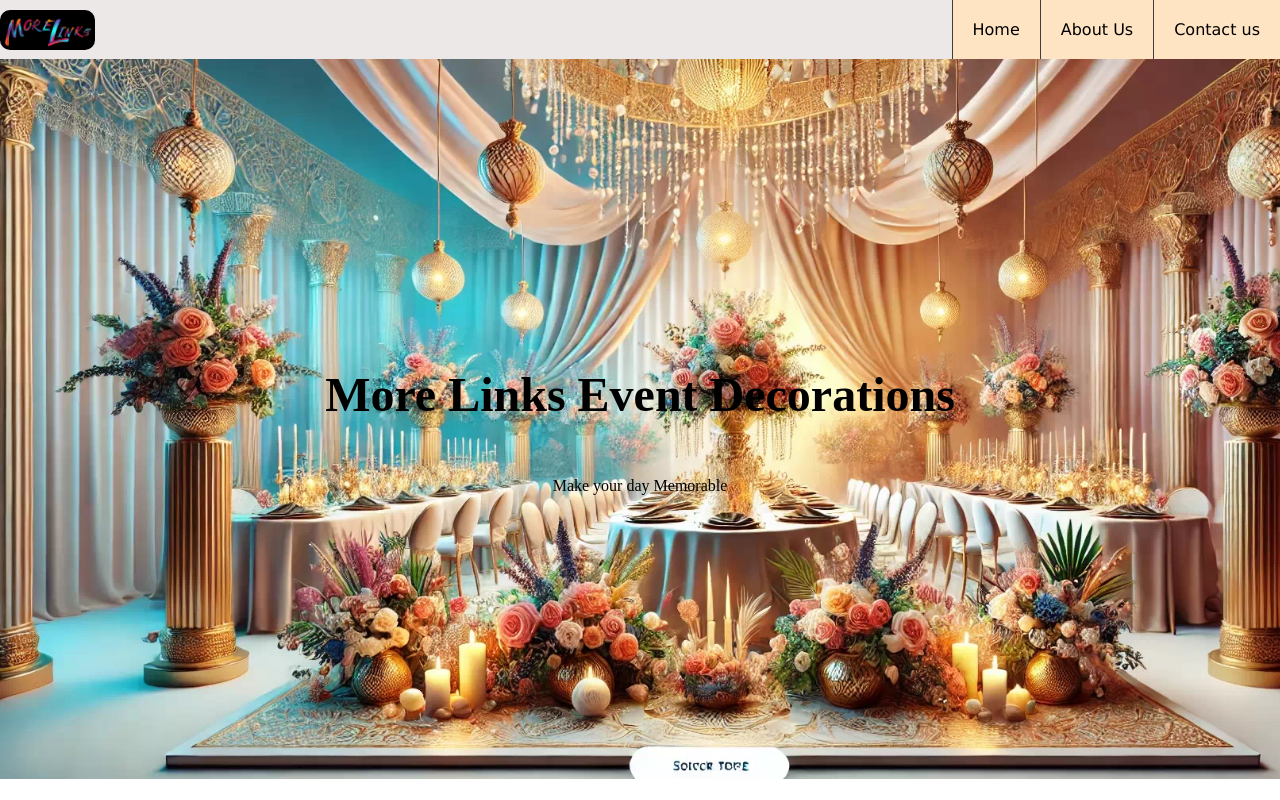
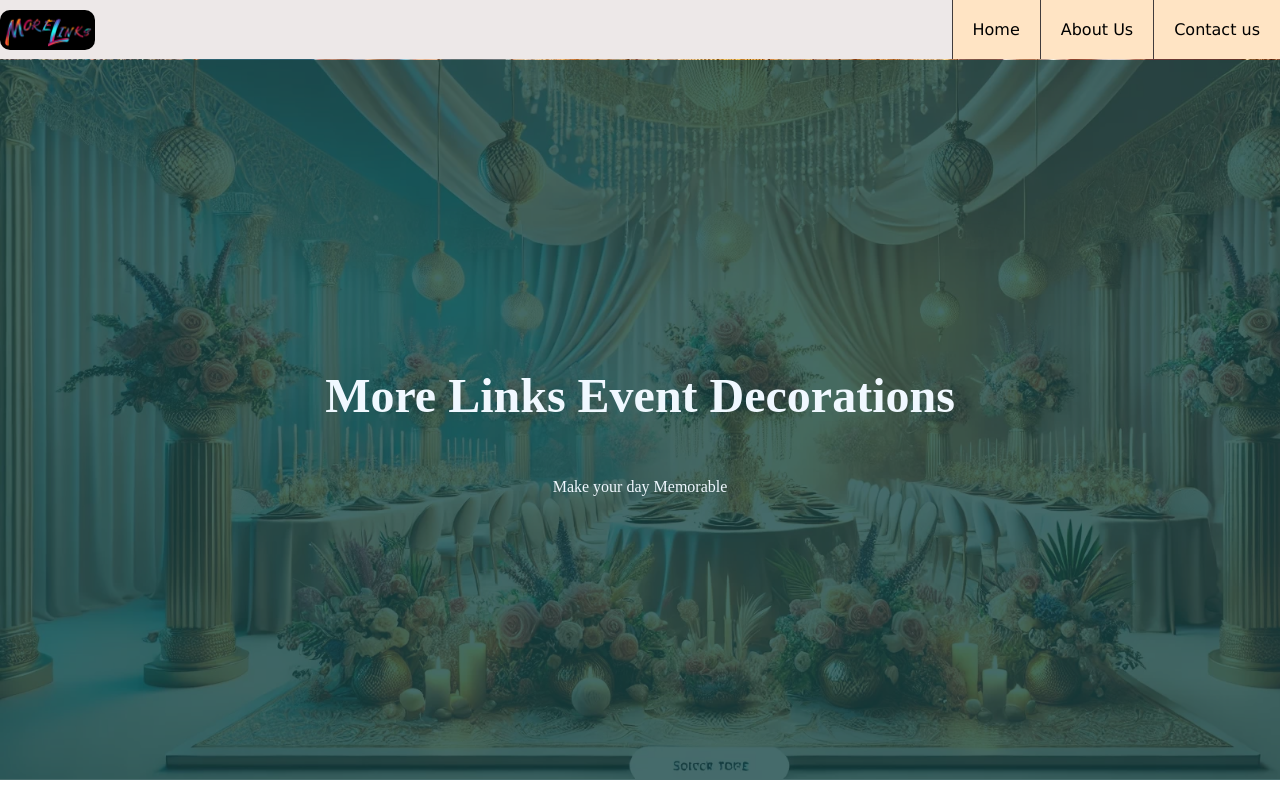
Before and after one commit to Ikendu/moreLinksDeco, a React (Vite) app in the folder mysite/: page / in a window 1280 px wide. Built offline with nearby package versions, Linux system fonts and the light colour scheme.

Commit message:
event landing page

```diff
--- a/mysite/src/App.css
+++ b/mysite/src/App.css
@@ -58,12 +58,24 @@ header {
   background-repeat: no-repeat;
   background-size: cover;
   /* background-attachment: fixed; */
+}
+.pageCover h1 {
+  font-size: 3em;
+}
+.overlay {
+  background-color: #164545ca;
+  position: absolute;
+  top: 60px;
+  width: 100%;
+  z-index: 10;
+  height: 90vh;
   display: flex;
   justify-content: center;
   align-items: center;
   flex-direction: column;
+  color: aliceblue;
 }
-
-.pageCover h1 {
-  font-size: 3em;
+.divider {
+  position: relative;
+  bottom: 0;
 }
--- a/mysite/src/pages/HomePage.jsx
+++ b/mysite/src/pages/HomePage.jsx
@@ -25,8 +25,10 @@ export default function HomePage() {
       </header>
       <section>
         <div className="pageCover">
-          <h1>More Links Event Decorations</h1>
-          <p>Make your day Memorable</p>
+          <div className="overlay">
+            <h1>More Links Event Decorations</h1>
+            <p>Make your day Memorable</p>
+          </div>
         </div>
       </section>
     </div>
```
